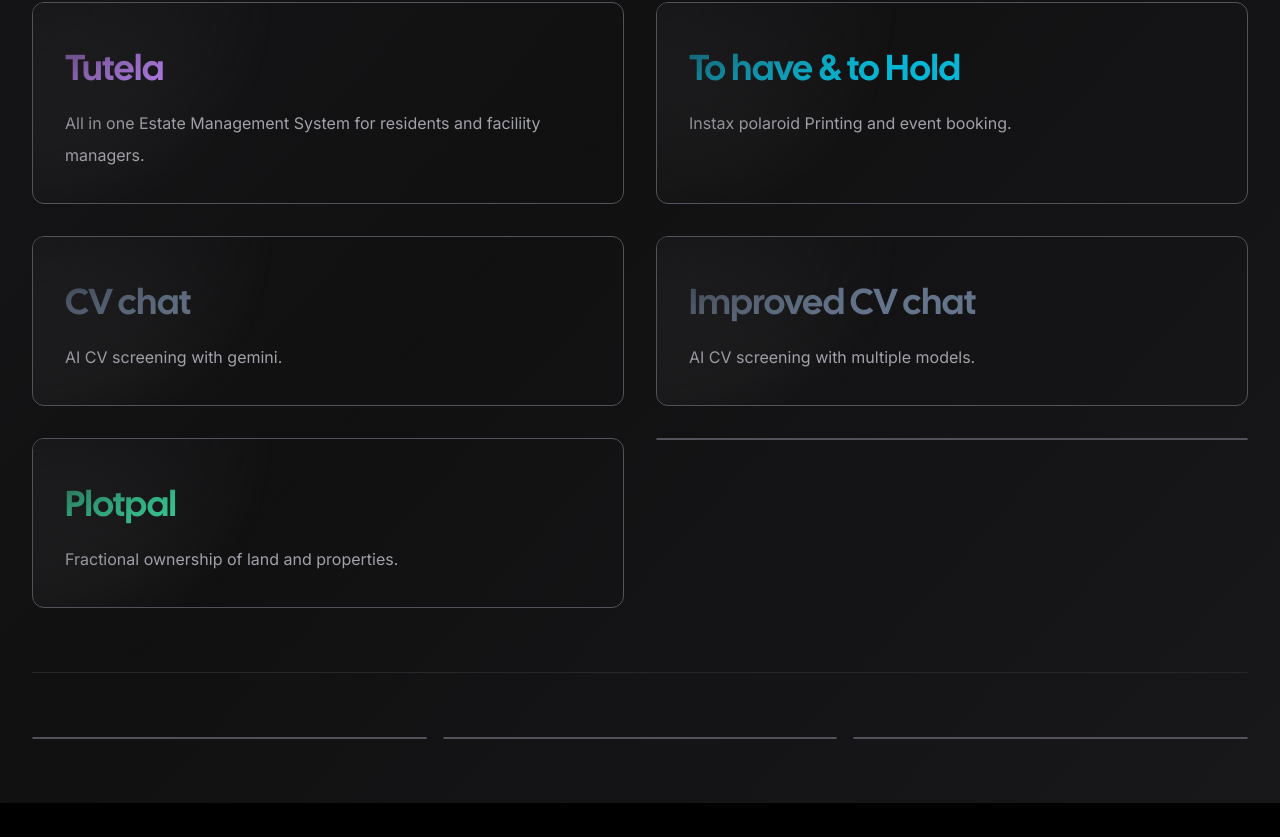
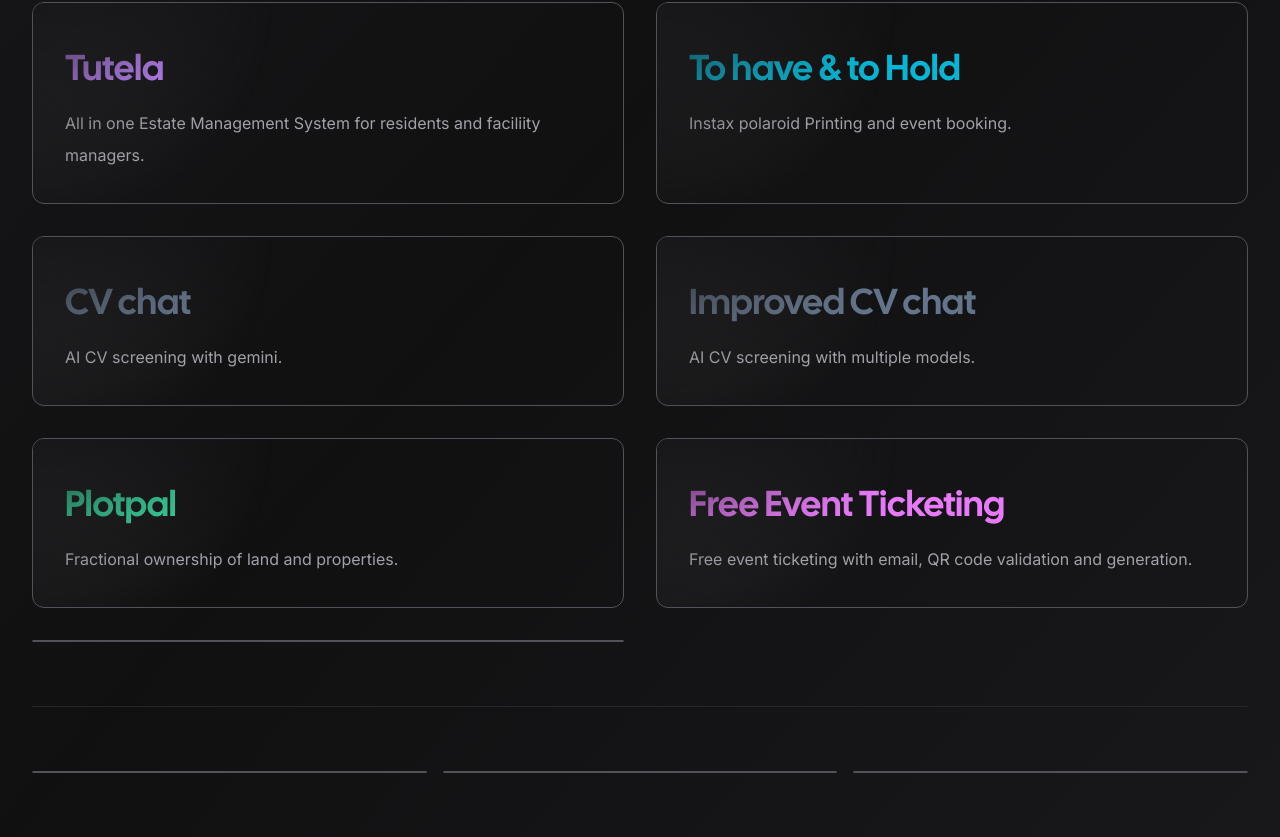
Before and after one commit to Fmacmak/fmac.ng, a Next.js app in the folder copy/: page /projects in a window 1280 px wide. Shown: the part 617-1454 px from the top of the page. Before the commit the page ends 1420 px from the top, so only its background shows below. Built offline with nearby package versions, Linux system fonts and the light colour scheme; no server answers; what tailwindcss-debug-screens would draw is missing.

Commit message:
Update page.tsx

```diff
--- a/copy/app/projects/page.tsx
+++ b/copy/app/projects/page.tsx
@@ -256,6 +256,35 @@
             </Link>
           </Card>
 
+          <Card>
+            <Link href={`https://hook.fmac.ng`}>
+              <article className="relative w-full h-full p-4 md:p-8">
+                <div className="flex items-center justify-between gap-2">
+                  <div className="text-xs text-zinc-100"></div>
+                  {/* <span className="flex items-center gap-1 text-xs text-zinc-500">
+                    <Eye className="w-4 h-4" />{" "}
+                    {Intl.NumberFormat("en-US", { notation: "compact" }).format(0)}
+                  </span> */}
+                </div>
+
+                <h2
+                  id="featured-post"
+                  className="mt-4 text-3xl font-bold text-fuchsia-400 group-hover:text-fuchsia-200 sm:text-4xl font-display"
+                >
+                  {"Free Event Ticketing"}
+                </h2>
+                <p className="mt-4 leading-8 duration-150 text-zinc-400 group-hover:text-zinc-300">
+                  {"Free event ticketing with email, QR code validation and generation."}
+                </p>
+                <div className="absolute bottom-4 md:bottom-8">
+                  {/* <p className="hidden text-zinc-200 hover:text-zinc-50 lg:block">
+                    Read more <span aria-hidden="true">&rarr;</span>
+                  </p> */}
+                </div>
+              </article>
+            </Link>
+          </Card>
+
 
 
           <div className="flex flex-col w-full gap-8 mx-auto border-t border-gray-900/10 lg:mx-0 lg:border-t-0 ">
```
